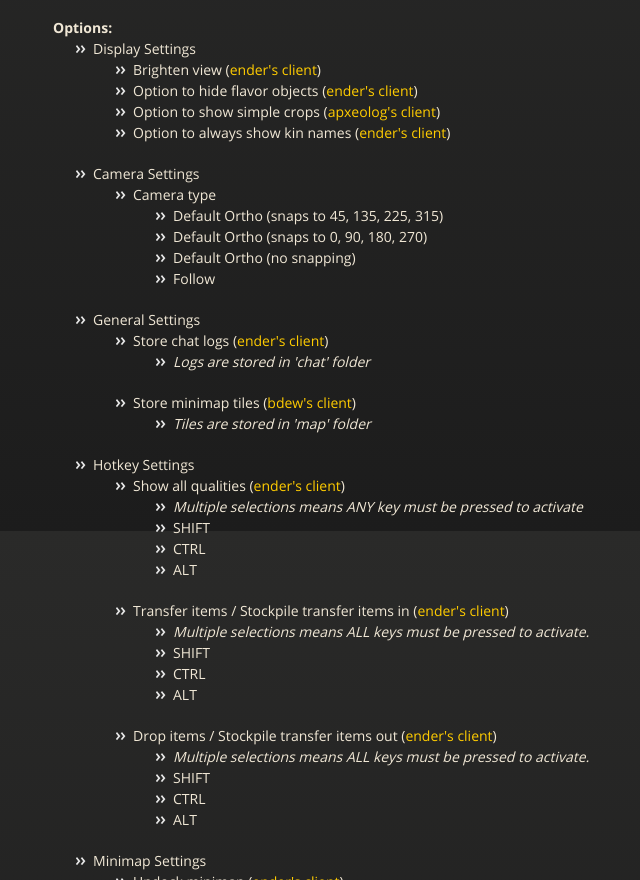
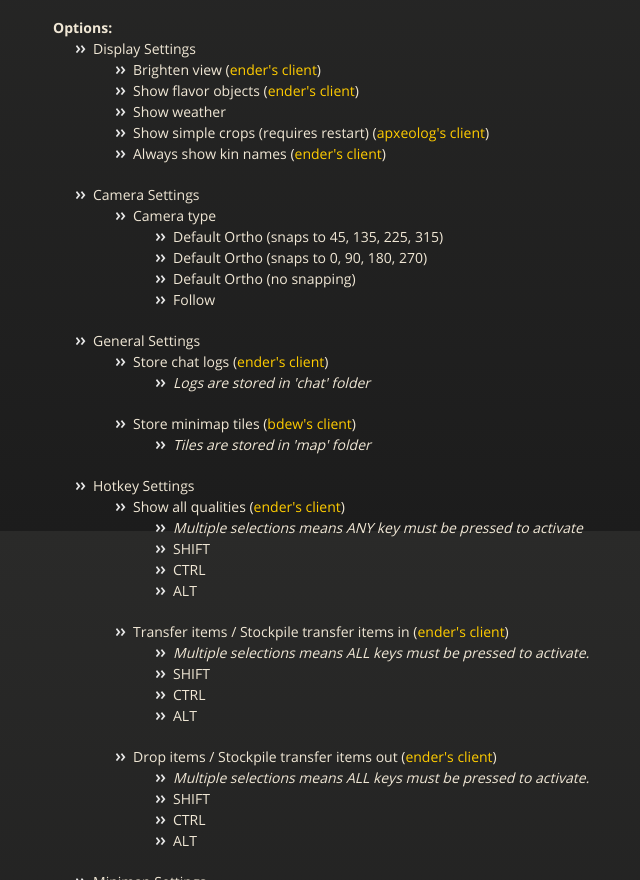
Before and after one commit to TheKrush/hafen-client-minion, a plain HTML site: page index.html in a window 1280 px wide. Shown: the part 1869-2749 px from the top of the page, without its empty margins (187-827 px from the left). Drawn offline with nearby package versions, Linux system fonts and the light colour scheme.

Commit message:
more changes

```diff
--- a/index.html
+++ b/index.html
@@ -138,9 +138,10 @@
 						<li>Display Settings
 							<ul>
 								<li>Brighten view (<a href="http://www.havenandhearth.com/forum/viewtopic.php?f=49&amp;t=40754">ender's client</a>)</li>
-								<li>Option to hide flavor objects (<a href="http://www.havenandhearth.com/forum/viewtopic.php?f=49&amp;t=40754">ender's client</a>)</li>
-								<li>Option to show simple crops (<a href="http://www.havenandhearth.com/forum/viewtopic.php?f=49&t=40693">apxeolog's client</a>)</li>
-								<li>Option to always show kin names (<a href="http://www.havenandhearth.com/forum/viewtopic.php?f=49&amp;t=40754">ender's client</a>)</li>
+								<li>Show flavor objects (<a href="http://www.havenandhearth.com/forum/viewtopic.php?f=49&amp;t=40754">ender's client</a>)</li>
+								<li>Show weather</li>
+								<li>Show simple crops (requires restart) (<a href="http://www.havenandhearth.com/forum/viewtopic.php?f=49&t=40693">apxeolog's client</a>)</li>
+								<li>Always show kin names (<a href="http://www.havenandhearth.com/forum/viewtopic.php?f=49&amp;t=40754">ender's client</a>)</li>
 							</ul>
 						</li>
 						<li>Camera Settings
```
Also changed, not shown: 1 other file.
